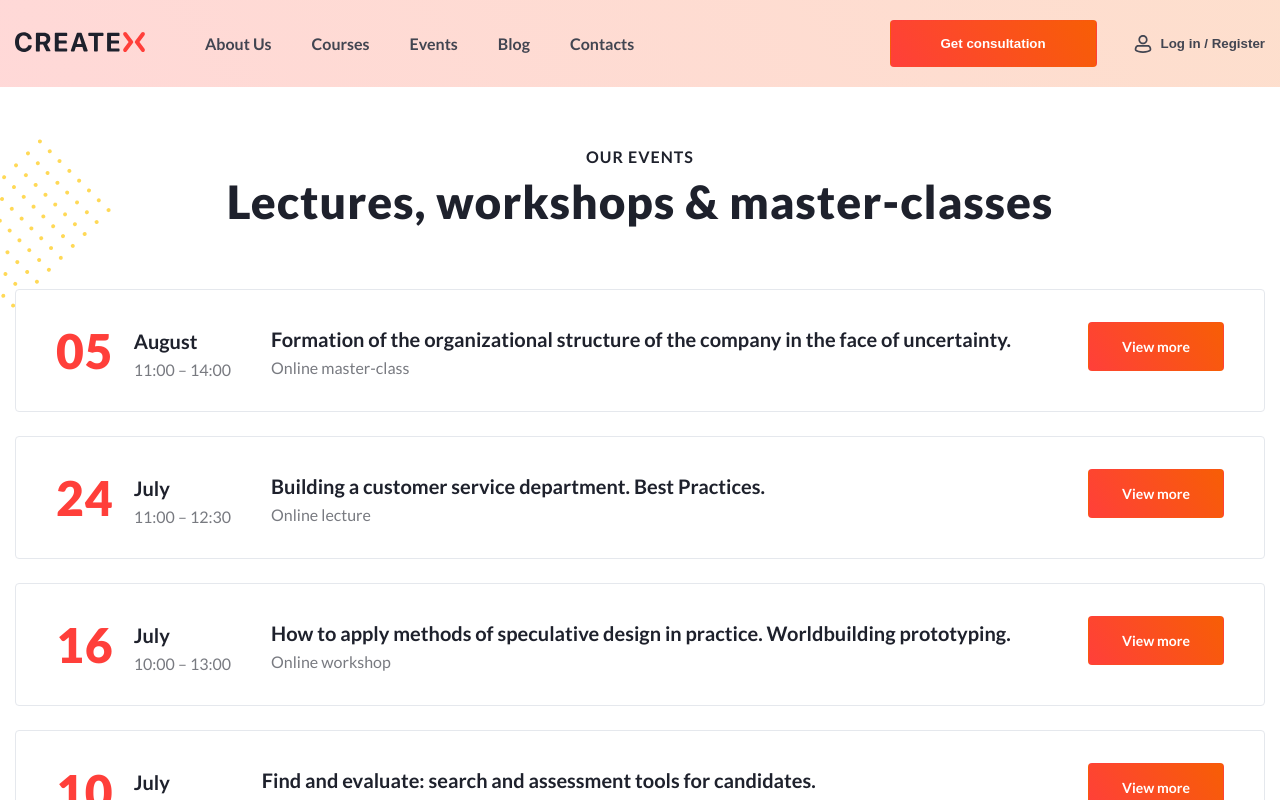
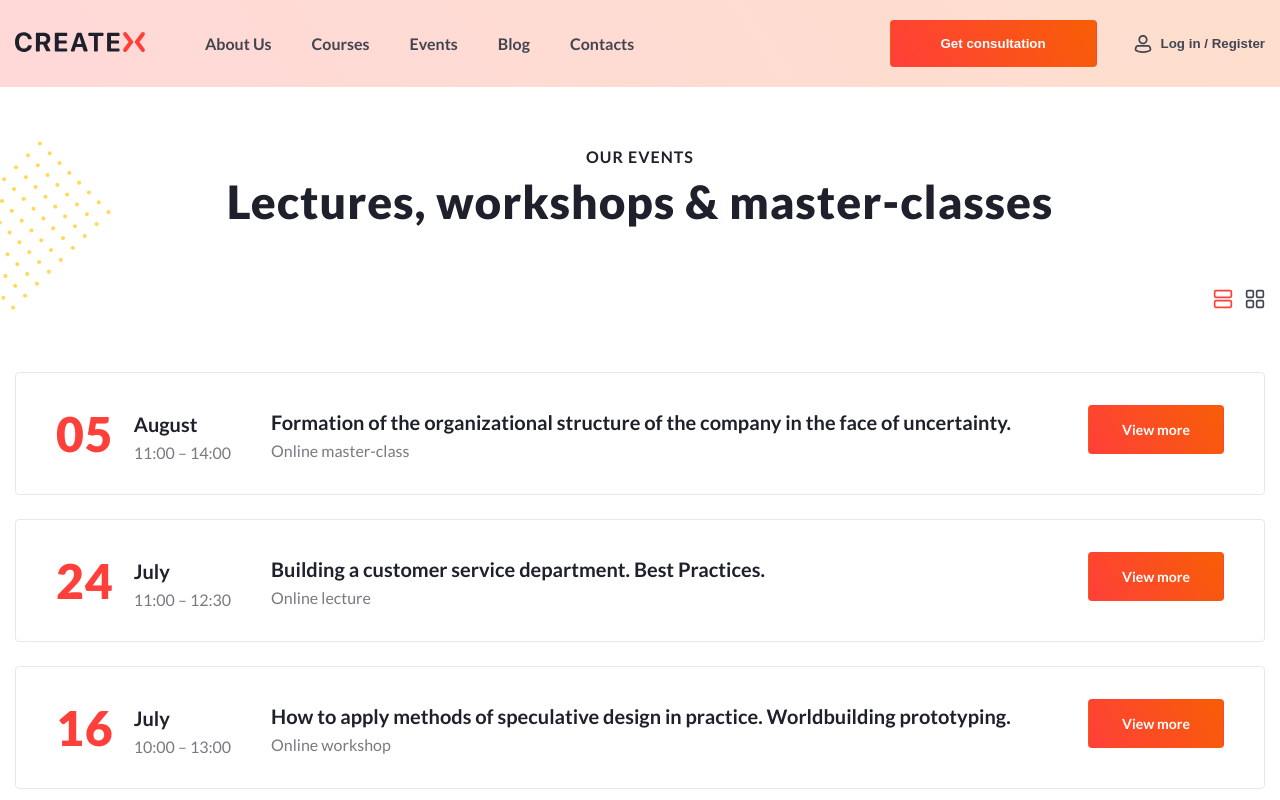
Before and after one commit to leramalkevich/createx, an Angular app: page /events in a window 1280 px wide. Shown: the top 800 px of the page. Built offline with nearby package versions, Linux system fonts and the light colour scheme.

Commit message:
created events c

```diff
--- a/src/app/feature/events/events.component.html
+++ b/src/app/feature/events/events.component.html
@@ -2,7 +2,37 @@
   <div class="container">
     <div class="events-above-title">Our events</div>
     <div class="events-title">Lectures, workshops & master-classes</div>
-    <div class="events-items" *ngIf="events">
+    <div class="events-view">
+      <button class="view-button active list-button" (click)="eventsViewList()" #listEventsView>
+        <svg width="20" height="20" viewBox="0 0 20 20" fill="none" xmlns="http://www.w3.org/2000/svg">
+          <g clip-path="url(#clip0_2492_18387)">
+            <path fill-rule="evenodd" clip-rule="evenodd" d="M0.833252 2.91634C0.833252 1.76575 1.76599 0.833008 2.91658 0.833008H17.0833C18.2338 0.833008 19.1666 1.76575 19.1666 2.91634V7.08301C19.1666 8.2336 18.2338 9.16634 17.0833 9.16634H2.91658C1.76599 9.16634 0.833252 8.2336 0.833252 7.08301V2.91634ZM2.91658 2.49967C2.68647 2.49967 2.49992 2.68622 2.49992 2.91634V7.08301C2.49992 7.31313 2.68647 7.49967 2.91658 7.49967H17.0833C17.3134 7.49967 17.4999 7.31313 17.4999 7.08301V2.91634C17.4999 2.68622 17.3134 2.49967 17.0833 2.49967H2.91658Z" fill="#424551"/>
+            <path fill-rule="evenodd" clip-rule="evenodd" d="M0.833252 12.9163C0.833252 11.7657 1.76599 10.833 2.91658 10.833H17.0833C18.2338 10.833 19.1666 11.7657 19.1666 12.9163V17.083C19.1666 18.2336 18.2338 19.1663 17.0833 19.1663H2.91658C1.76599 19.1663 0.833252 18.2336 0.833252 17.083V12.9163ZM2.91658 12.4997C2.68647 12.4997 2.49992 12.6862 2.49992 12.9163V17.083C2.49992 17.3131 2.68647 17.4997 2.91658 17.4997H17.0833C17.3134 17.4997 17.4999 17.3131 17.4999 17.083V12.9163C17.4999 12.6862 17.3134 12.4997 17.0833 12.4997H2.91658Z" fill="#424551"/>
+          </g>
+          <defs>
+            <clipPath id="clip0_2492_18387">
+              <rect width="20" height="20" fill="white"/>
+            </clipPath>
+          </defs>
+        </svg>
+      </button>
+      <button class="view-button grid-button" (click)="eventsViewGrid()" #gridEventsView>
+        <svg width="20" height="20" viewBox="0 0 20 20" fill="none" xmlns="http://www.w3.org/2000/svg">
+          <g clip-path="url(#clip0_2313_4737)">
+            <path fill-rule="evenodd" clip-rule="evenodd" d="M0.833333 2.91634C0.833333 1.76575 1.76607 0.833008 2.91667 0.833008H7.08333C8.23393 0.833008 9.16667 1.76575 9.16667 2.91634V7.08301C9.16667 8.2336 8.23393 9.16634 7.08333 9.16634H2.91667C1.76607 9.16634 0.833333 8.2336 0.833333 7.08301V2.91634ZM2.91667 2.49967C2.68655 2.49967 2.5 2.68622 2.5 2.91634V7.08301C2.5 7.31313 2.68655 7.49967 2.91667 7.49967H7.08333C7.31345 7.49967 7.5 7.31313 7.5 7.08301V2.91634C7.5 2.68622 7.31345 2.49967 7.08333 2.49967H2.91667Z" fill="#424551"/>
+            <path fill-rule="evenodd" clip-rule="evenodd" d="M0.833333 12.9163C0.833333 11.7657 1.76607 10.833 2.91667 10.833H7.08333C8.23393 10.833 9.16667 11.7657 9.16667 12.9163V17.083C9.16667 18.2336 8.23393 19.1663 7.08333 19.1663H2.91667C1.76607 19.1663 0.833333 18.2336 0.833333 17.083V12.9163ZM2.91667 12.4997C2.68655 12.4997 2.5 12.6862 2.5 12.9163V17.083C2.5 17.3131 2.68655 17.4997 2.91667 17.4997H7.08333C7.31345 17.4997 7.5 17.3131 7.5 17.083V12.9163C7.5 12.6862 7.31345 12.4997 7.08333 12.4997H2.91667Z" fill="#424551"/>
+            <path fill-rule="evenodd" clip-rule="evenodd" d="M10.8333 2.91634C10.8333 1.76575 11.7661 0.833008 12.9167 0.833008H17.0833C18.2339 0.833008 19.1667 1.76575 19.1667 2.91634V7.08301C19.1667 8.2336 18.2339 9.16634 17.0833 9.16634H12.9167C11.7661 9.16634 10.8333 8.2336 10.8333 7.08301V2.91634ZM12.9167 2.49967C12.6865 2.49967 12.5 2.68622 12.5 2.91634V7.08301C12.5 7.31313 12.6865 7.49967 12.9167 7.49967H17.0833C17.3135 7.49967 17.5 7.31313 17.5 7.08301V2.91634C17.5 2.68622 17.3135 2.49967 17.0833 2.49967H12.9167Z" fill="#424551"/>
+            <path fill-rule="evenodd" clip-rule="evenodd" d="M10.8333 12.9163C10.8333 11.7657 11.7661 10.833 12.9167 10.833H17.0833C18.2339 10.833 19.1667 11.7657 19.1667 12.9163V17.083C19.1667 18.2336 18.2339 19.1663 17.0833 19.1663H12.9167C11.7661 19.1663 10.8333 18.2336 10.8333 17.083V12.9163ZM12.9167 12.4997C12.6865 12.4997 12.5 12.6862 12.5 12.9163V17.083C12.5 17.3131 12.6865 17.4997 12.9167 17.4997H17.0833C17.3135 17.4997 17.5 17.3131 17.5 17.083V12.9163C17.5 12.6862 17.3135 12.4997 17.0833 12.4997H12.9167Z" fill="#424551"/>
+          </g>
+          <defs>
+            <clipPath id="clip0_2313_4737">
+              <rect width="20" height="20" fill="white"/>
+            </clipPath>
+          </defs>
+        </svg>
+      </button>
+    </div>
+    <div class="events-items list" *ngIf="events" #eventsItems>
       <div class="event-item" *ngFor="let event of events">
           <event-card [event]="event"></event-card>
       </div>
--- a/src/app/feature/events/events.component.scss
+++ b/src/app/feature/events/events.component.scss
@@ -16,15 +16,47 @@
       @include mixins.title-styles(46px);
       margin-bottom: 60px;
     }
+    .events-view {
+      display: flex;
+      justify-content: flex-end;
+      align-items: center;
+      margin-bottom: 60px;
+      .view-button {
+        border: none;
+        cursor: pointer;
+        background-color: transparent;
+        margin-left: 12px;
+        svg path {
+          transition: all .3s ease-in;
+        }
+        &:first-child {
+          margin-left: 0;
+        }
+        &:hover, &.active {
+          svg path {
+            fill: variables.$primary-color;
+          }
+        }
+      }
+    }
     .events-items {
       text-align: left;
       display: flex;
       align-items: center;
       justify-content: space-between;
-      flex-direction: column;
-      .event-item {
-        width: 100%;
-        margin-bottom: 24px;
+      &.list {
+        flex-direction: column;
+        .event-item {
+          width: 100%;
+          margin-bottom: 24px;
+        }
+      }
+      &.grid {
+        flex-direction: row;
+        flex-wrap: wrap;
+        .event-item {
+          margin-bottom: 30px;
+        }
       }
     }
   }
--- a/src/app/feature/events/events.component.ts
+++ b/src/app/feature/events/events.component.ts
@@ -1,4 +1,4 @@
-import {Component, OnInit} from '@angular/core';
+import {AfterViewInit, Component, ElementRef, OnInit, ViewChild} from '@angular/core';
 import {EventCardComponent} from '../../shared/components/event-card/event-card.component';
 import {EventService} from '../../shared/services/event.service';
 import {EventType} from '../../../types/event.type';
@@ -11,8 +11,11 @@ import {SubscribeComponent} from '../../shared/components/subscribe/subscribe.co
   templateUrl: './events.component.html',
   styleUrl: './events.component.scss'
 })
-export class EventsComponent implements OnInit {
+export class EventsComponent implements OnInit, AfterViewInit {
   events: EventType[] = [];
+  @ViewChild('listEventsView')listEventsView!:ElementRef;
+  @ViewChild('gridEventsView')gridEventsView!:ElementRef;
+  @ViewChild('eventsItems')eventsItems!:ElementRef;
 
   constructor(private eventService: EventService) {
   }
@@ -20,4 +23,31 @@ export class EventsComponent implements OnInit {
   ngOnInit() {
     this.events = this.eventService.events();
   }
+  ngAfterViewInit() {
+
+  }
+  eventsViewList(){
+    if (this.gridEventsView.nativeElement.classList.contains('active')) {
+      this.gridEventsView.nativeElement.classList.remove('active');
+      this.eventService.gridCardView.set(false);
+    }
+    if (!this.listEventsView.nativeElement.classList.contains('active')) {
+      this.listEventsView.nativeElement.classList.add('active');
+      if (!this.eventsItems.nativeElement.classList.contains('list')) {
+        this.eventsItems.nativeElement.classList.add('list');
+      }
+    }
+    if (this.eventsItems.nativeElement.classList.contains('grid')) {
+      this.eventsItems.nativeElement.classList.remove('grid');
+    }
+  }
+  eventsViewGrid(){
+    if (this.listEventsView.nativeElement.classList.contains('active')) {
+      this.listEventsView.nativeElement.classList.remove('active');
+      this.eventsItems.nativeElement.classList.remove('list');
+    }
+    this.gridEventsView.nativeElement.classList.add('active');
+    this.eventsItems.nativeElement.classList.add('grid');
+    this.eventService.gridCardView.set(true);
+  }
 }
--- a/src/app/shared/components/event-card/event-card.component.html
+++ b/src/app/shared/components/event-card/event-card.component.html
@@ -1,4 +1,4 @@
-<div class="event-card" *ngIf="event">
+<div class="event-card" *ngIf="event" #eventCard>
   <div class="event-main-info">
   <div class="event-moment">
     <div class="event-moment-day">{{event.date.day}}</div>
--- a/src/app/shared/components/event-card/event-card.component.scss
+++ b/src/app/shared/components/event-card/event-card.component.scss
@@ -9,6 +9,51 @@
   display: flex;
   align-items: flex-start;
   justify-content: space-between;
+  &.grid-view {
+    padding: 24px;
+    width: 390px;
+    height: 323px;
+    flex-direction: column;
+    box-shadow: 0px 30px 24px -10px #9A9CA50D;
+    .event-main-info {
+      flex-direction: column;
+      align-items: flex-start;
+      .event-moment {
+        align-items: flex-start;
+        position: relative;
+        min-width: 100px;
+        .event-moment-day {
+          font-size: 28px;
+          margin-right: 2px;
+          margin-top: 5px;
+        }
+        .event-moment-else {
+          .month {
+            font-size: 28px;
+            margin-bottom: 0;
+            color: variables.$primary-color;
+          }
+          .time {
+            position: absolute;
+            left: 0;
+          }
+        }
+      }
+      .event-info {
+        margin-left: 0;
+        margin-top: 40px;
+        .event-title {
+          font-size: 18px;
+          margin-bottom: 8px;
+        }
+      }
+    }
+    .link-to {
+      .button {
+        width: 342px;
+      }
+    }
+  }
   .event-main-info {
     display: flex;
     align-items: center;
--- a/src/app/shared/components/event-card/event-card.component.ts
+++ b/src/app/shared/components/event-card/event-card.component.ts
@@ -1,6 +1,7 @@
-import {Component, Input} from '@angular/core';
+import {AfterViewChecked, Component, ElementRef, Input, ViewChild} from '@angular/core';
 import {EventType} from '../../../../types/event.type';
 import {CommonModule} from '@angular/common';
+import {EventService} from '../../services/event.service';
 
 @Component({
   selector: 'event-card',
@@ -8,8 +9,8 @@ import {CommonModule} from '@angular/common';
   templateUrl: './event-card.component.html',
   styleUrl: './event-card.component.scss'
 })
-export class EventCardComponent {
-  @Input('event')event:EventType = {
+export class EventCardComponent implements AfterViewChecked{
+  @Input('event') event: EventType = {
     id: '',
     title: '',
     type: '',
@@ -19,5 +20,18 @@ export class EventCardComponent {
       month: '',
       year: ''
     }
+  };
+  @ViewChild('eventCard')eventCard!:ElementRef;
+  gridCard: boolean = false;
+  constructor(private eventService:EventService) {
+  }
+
+  ngAfterViewChecked() {
+    this.gridCard = this.eventService.gridCardView();
+    if (this.gridCard) {
+      this.eventCard.nativeElement.classList.add('grid-view');
+    } else {
+      this.eventCard.nativeElement.classList.remove('grid-view');
+    }
   }
 }
--- a/src/app/shared/services/event.service.ts
+++ b/src/app/shared/services/event.service.ts
@@ -113,5 +113,6 @@ export class EventService {
   }
 
   events = signal(this.getEvents());
+  gridCardView = signal(false);
   constructor() { }
 }
```
